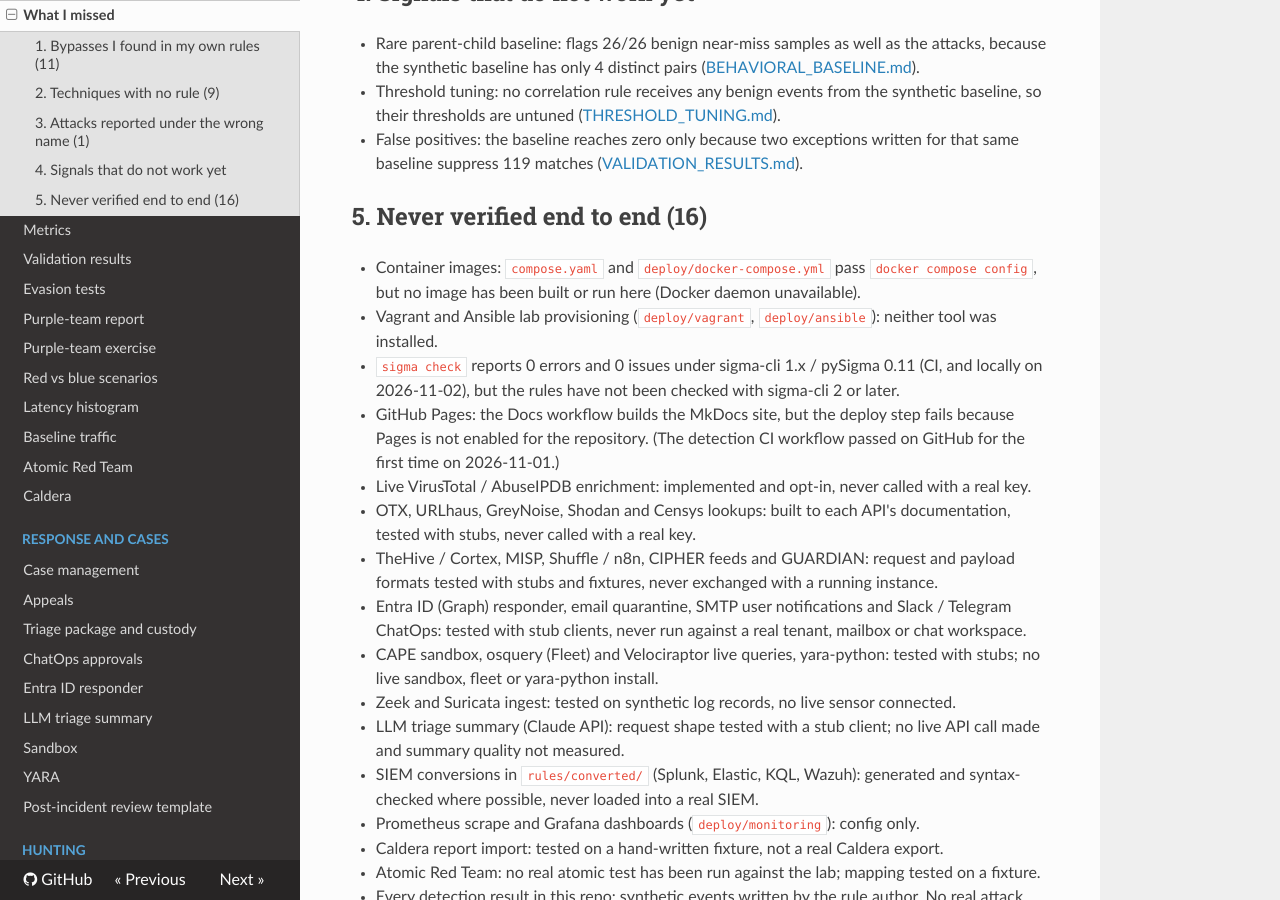
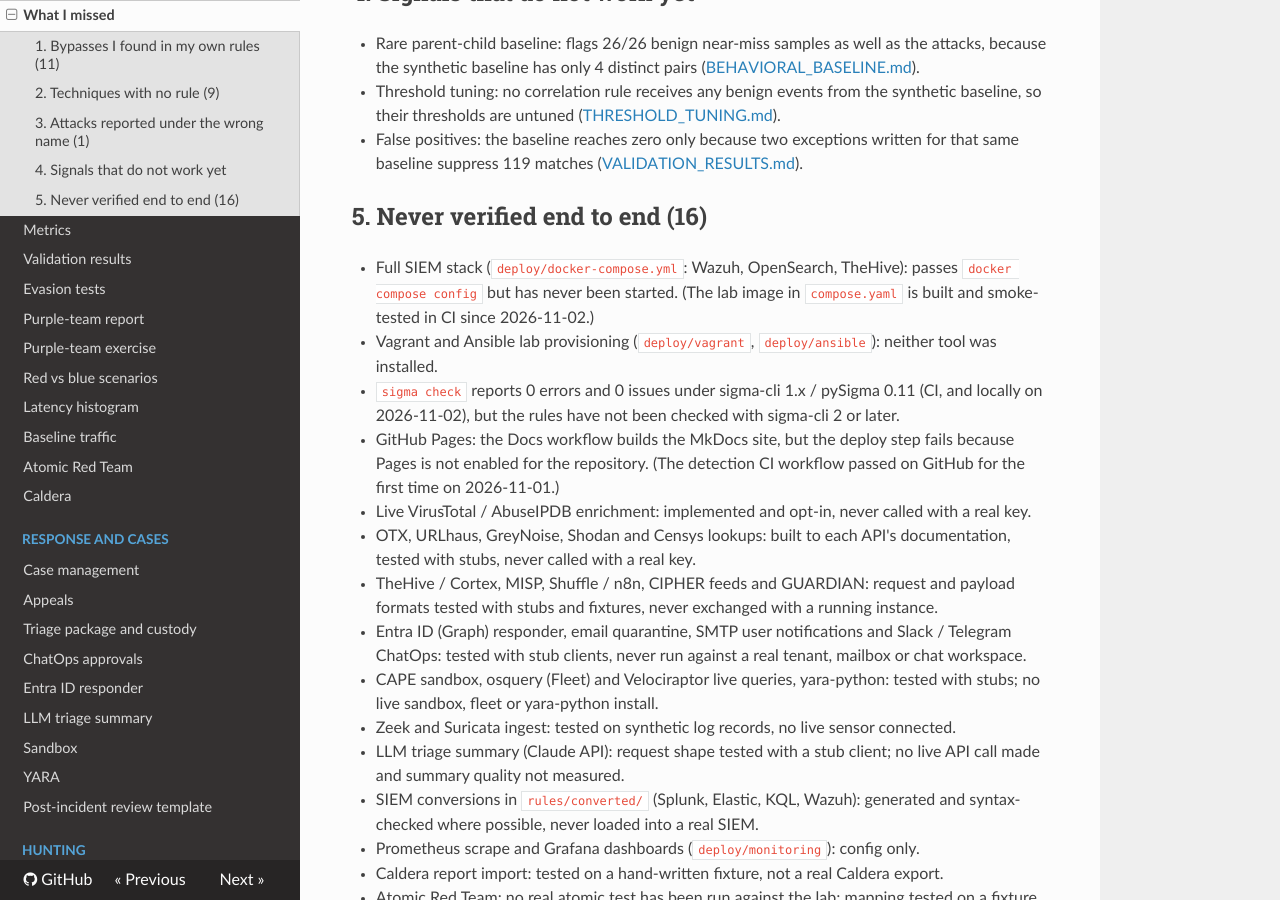
Before and after one commit to lumidren/CyberPulse-SOC-Suite, an MkDocs documentation site: the page built from docs/WHAT_I_MISSED.md, in a window 1280 px wide and 900 px high, scrolled down 1797 px. Built offline with MkDocs 1.6.1, drawn with Linux system fonts in a browser that asks for light colours; nearby versions of some CDN libraries.

Commit message:
docs: record that the Docker lab is verified in CI
Detection-as-Code run 41532447546 on 274086a passed the new
docker-smoke job: docker compose up --build, healthy container, the
hardening checks, and the API smoke test.

The README quickstart says so, and that the full SIEM stack in
deploy/docker-compose.yml has not been run. In the what-I-missed report
the container entry now names only that untested stack.

```diff
--- a/docs/WHAT_I_MISSED.md
+++ b/docs/WHAT_I_MISSED.md
@@ -51,7 +51,7 @@ only listed in `also_matched`.
 
 ## 5. Never verified end to end (16)
 
-- Container images: `compose.yaml` and `deploy/docker-compose.yml` pass `docker compose config`, but no image has been built or run here (Docker daemon unavailable).
+- Full SIEM stack (`deploy/docker-compose.yml`: Wazuh, OpenSearch, TheHive): passes `docker compose config` but has never been started. (The lab image in `compose.yaml` is built and smoke-tested in CI since 2026-11-02.)
 - Vagrant and Ansible lab provisioning (`deploy/vagrant`, `deploy/ansible`): neither tool was installed.
 - `sigma check` reports 0 errors and 0 issues under sigma-cli 1.x / pySigma 0.11 (CI, and locally on 2026-11-02), but the rules have not been checked with sigma-cli 2 or later.
 - GitHub Pages: the Docs workflow builds the MkDocs site, but the deploy step fails because Pages is not enabled for the repository. (The detection CI workflow passed on GitHub for the first time on 2026-11-01.)
```
Also changed, not shown: README.md (+4 -2 lines), 1 other file.
